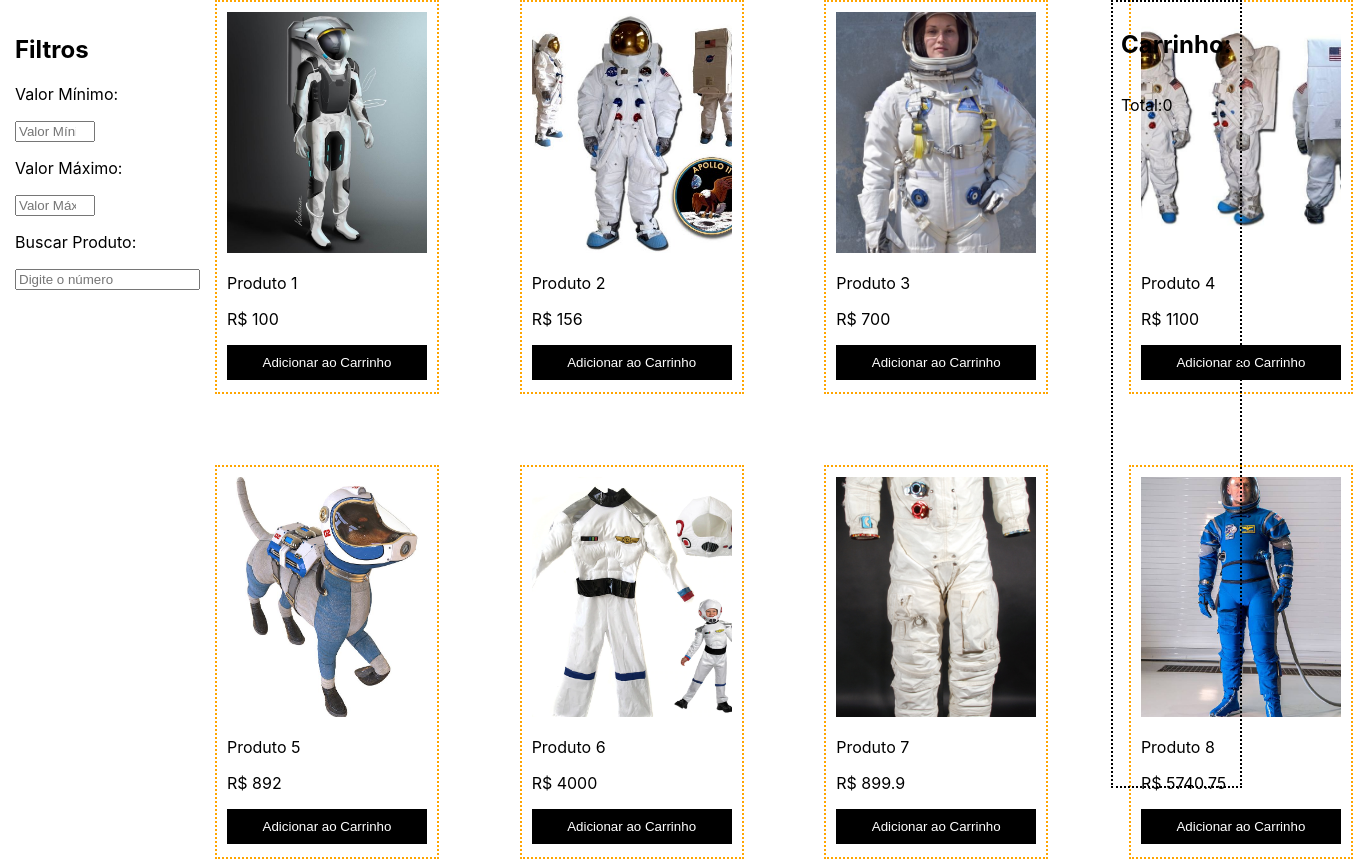
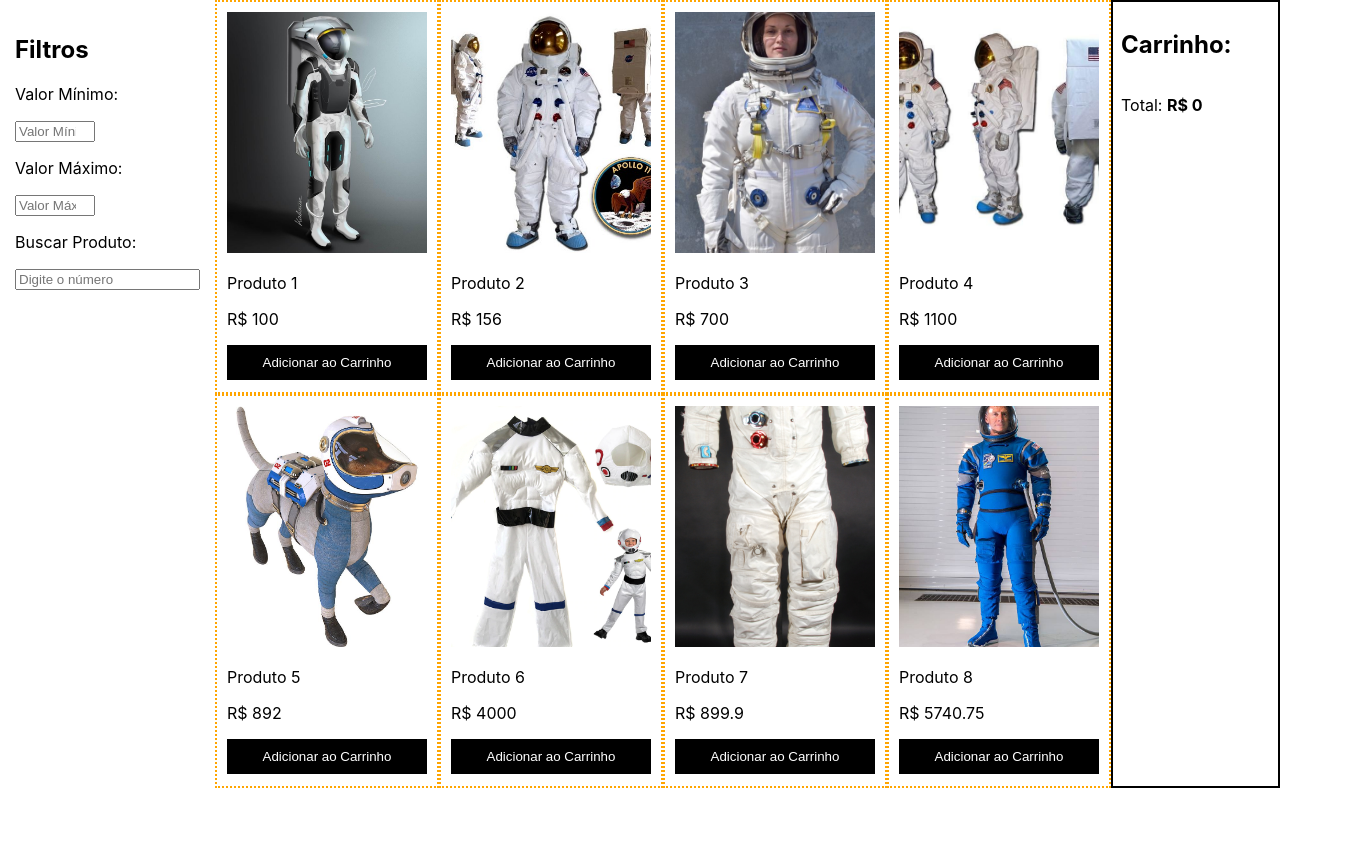
Before and after one commit to future4code/hamilton-futureECommerce3, a React (Create React App) app in the folder ecommerce3/: page / in a window 1280 px wide. Shown: the whole page, 1353 px wide, since content can reach past the window. After the commit the page ends 800 px from the top, so only its background shows below. Built offline with nearby package versions, Linux system fonts and the light colour scheme.

Commit message:
Estilização do carrinho.

```diff
--- a/ecommerce3/src/App.js
+++ b/ecommerce3/src/App.js
@@ -19,7 +19,8 @@ import img8 from './img/8.jpg';
 //ícone do carrinho
 
 const ContainerAPP = styled.div`
-    display: flex;
+    display: grid;
+    grid-template-columns: 1fr 5fr 1fr;
 `
 
 class App extends React.Component {
--- a/ecommerce3/src/components/Basket.js
+++ b/ecommerce3/src/components/Basket.js
@@ -2,6 +2,14 @@ import React from 'react';
 import styled from "styled-components";
 //Adcionei o componene Card aqui
 import Card from './Card'
+
+// Container Basket
+const ContainerBasket = styled.div`
+  border: 2px solid black;
+  display:flex;
+  flex-direction: column;
+  padding: 8px;
+`
 
 class Basket extends React.Component {
     constructor(props) {
@@ -18,10 +26,10 @@ renderizaCarrinho = () => {
 renderizarTotal = () => {
     let soma = 0;
     const somatorio = this.props.arrayCarrinho.forEach(elemento => {
-        soma =soma + elemento.valor
+        soma = soma + elemento.valor
         return soma
      });
-    return (<p>Total:{soma}</p>)
+    return (<p>Total: <strong>R$ {soma}</strong></p>)
 }
 
 render() {
@@ -34,11 +42,5 @@ render() {
     )
  }
 }
-// Container Basket
-const ContainerBasket = styled.div`
-  border: 2px dotted black;
-  display:flex;
-  flex-direction: column;
-  padding: 8px
-`
+
 export default Basket;
--- a/ecommerce3/src/components/ListaProdutos.js
+++ b/ecommerce3/src/components/ListaProdutos.js
@@ -5,7 +5,6 @@ import Card from './Card'
 const ContainerListaProdutos = styled.div `
     display: grid;
     grid-template-columns: repeat(4, 25%);
-    gap: 9%;
 `
 
 
```
